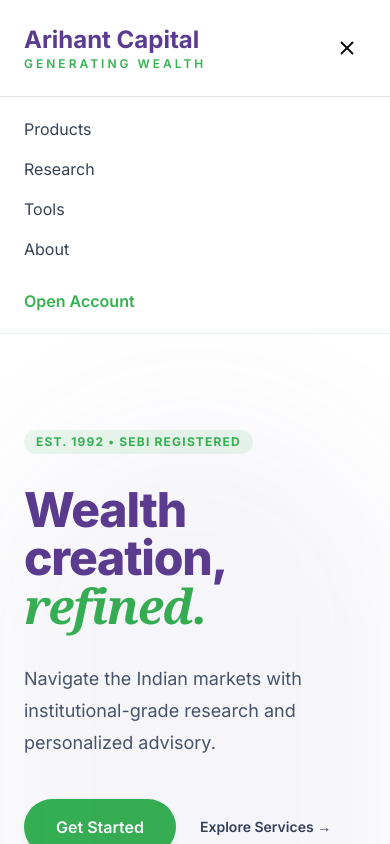
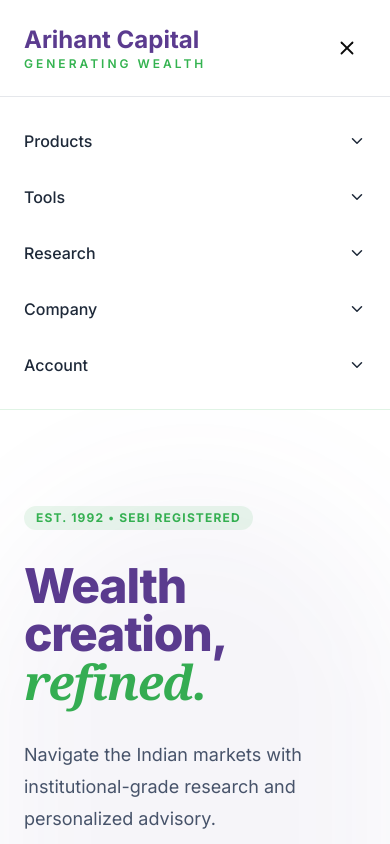
Before and after one commit to PrathmeshnPawar/arihant-website, a Next.js app: page / in a window 390 px wide. Both pictures are taken after a click on the button 347 px from the left and 48 px from the top of the page. Shown: the top 844 px of the page. Built offline with nearby package versions, Linux system fonts and the light colour scheme.

Commit message:
fixed nested nav links access issue in mobile

```diff
--- a/src/components/layout/Header.tsx
+++ b/src/components/layout/Header.tsx
@@ -15,6 +15,7 @@
 
 export default function Header() {
   const [open, setOpen] = useState(false);
+  const [expanded, setExpanded] = useState<string | null>(null);
   // Hover intent timer (CRITICAL FIX)
 
   const [mobileOpen, setMobileOpen] = useState(false);
@@ -135,42 +136,51 @@
       {/* Mobile menu */}
       {open && (
   <div className="lg:hidden border-t border-gray-200 bg-white px-6 py-5">
-          <div className="space-y-4 text-base text-gray-700">
+    <div className="space-y-2">
+
+      {siteConfig.map((group) => (
+        <div key={group.label}>
+
+          {/* Section Header */}
+          <button
+            onClick={() =>
+              setExpanded(expanded === group.label ? null : group.label)
+            }
+            className="
+              w-full flex items-center justify-between
+              py-3 text-left font-medium text-gray-800
+            "
+          >
+            {group.label}
+            <ChevronDown
+              size={18}
+              className={`transition-transform ${
+                expanded === group.label ? "rotate-180" : ""
+              }`}
+            />
+          </button>
+
+          {/* Children */}
+          {expanded === group.label && (
+            <div className="pl-3 pb-2 space-y-2">
+              {group.children?.map((item) => (
                 <Link
-              href="/products/equity"
-              className="block"
+                  key={item.href}
+                  href={item.href}
+                  className="
+                    block py-2 text-sm text-gray-600
+                    hover:text-arihant-violet
+                  "
                   onClick={() => setOpen(false)}
                 >
-              Products
+                  {item.label}
                 </Link>
-            <Link
-              href="/research/blog"
-              className="block"
-              onClick={() => setOpen(false)}
-            >
-              Research
-            </Link>
-            <Link
-              href="/tools/sip"
-              className="block"
-              onClick={() => setOpen(false)}
-            >
-              Tools
-            </Link>
-            <Link
-              href="/about-us"
-              className="block"
-              onClick={() => setOpen(false)}
-            >
-              About
-            </Link>
-            <Link
-              href="/contact"
-              className="block pt-3 font-semibold text-arihant-green"
-              onClick={() => setOpen(false)}
-            >
-              Open Account
-            </Link>
+              ))}
+            </div>
+          )}
+        </div>
+      ))}
+
     </div>
   </div>
 )}
```
Lines whose indentation alone changed are shown as unchanged.
